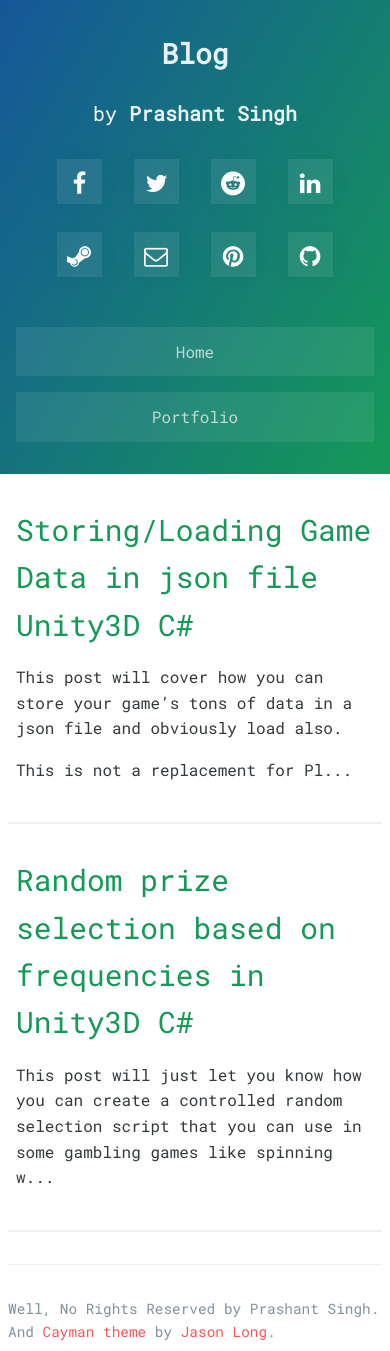
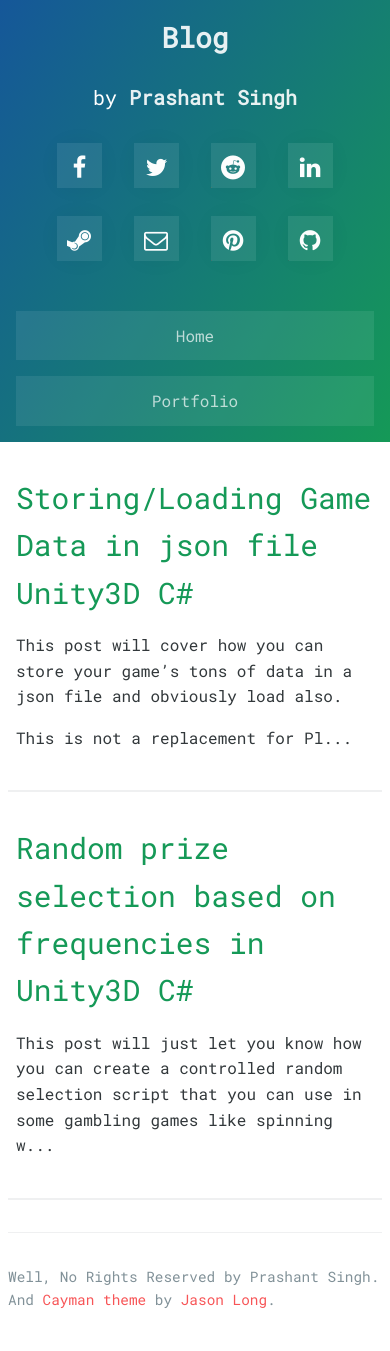
Before and after one commit to prashant-singh/prashant-singh.github.io, a Jekyll site: the page built from index.html, in a window 390 px wide. Built offline with Jekyll 4.4.1, drawn with Linux system fonts in a browser that asks for light colours; nearby versions of some CDN libraries; the list of posts is cut into pages by our own code; a style sheet for code colours, icons or effects is not loaded; after the commit the page ends 1319 px from its top, so only the background shows below that.

Commit message:
Update stylesheet.css

```diff
--- a/stylesheets/stylesheet.css
+++ b/stylesheets/stylesheet.css
@@ -114,7 +114,7 @@ a:hover {
 
 @media screen and (max-width: 42em) {
   .page-header {
-    padding: 2rem 1rem; } }
+    padding: 1rem 1rem; } }
 
 .project-name {
   margin-top: 0;
```
